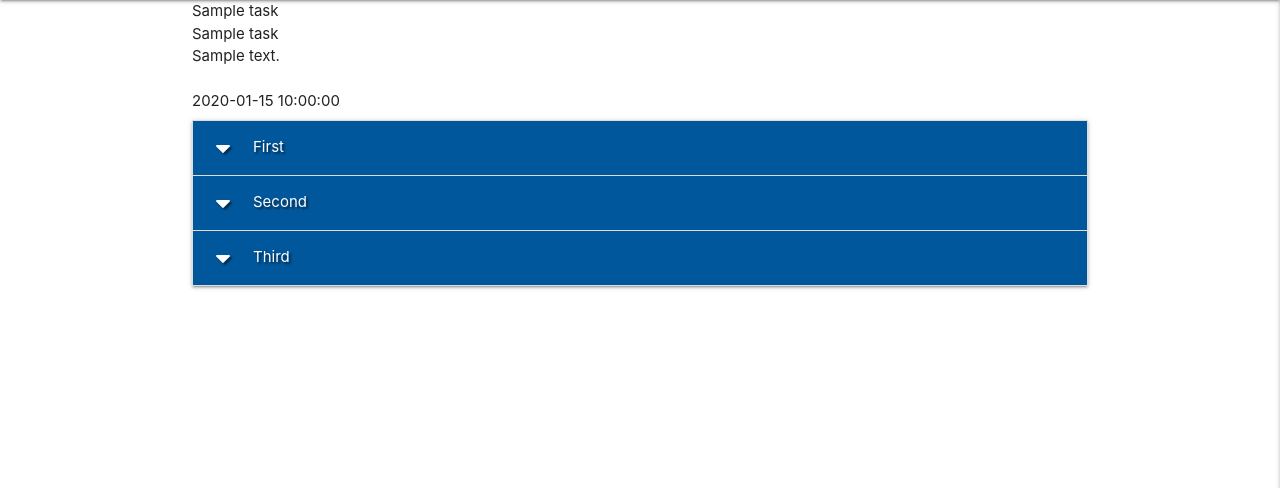
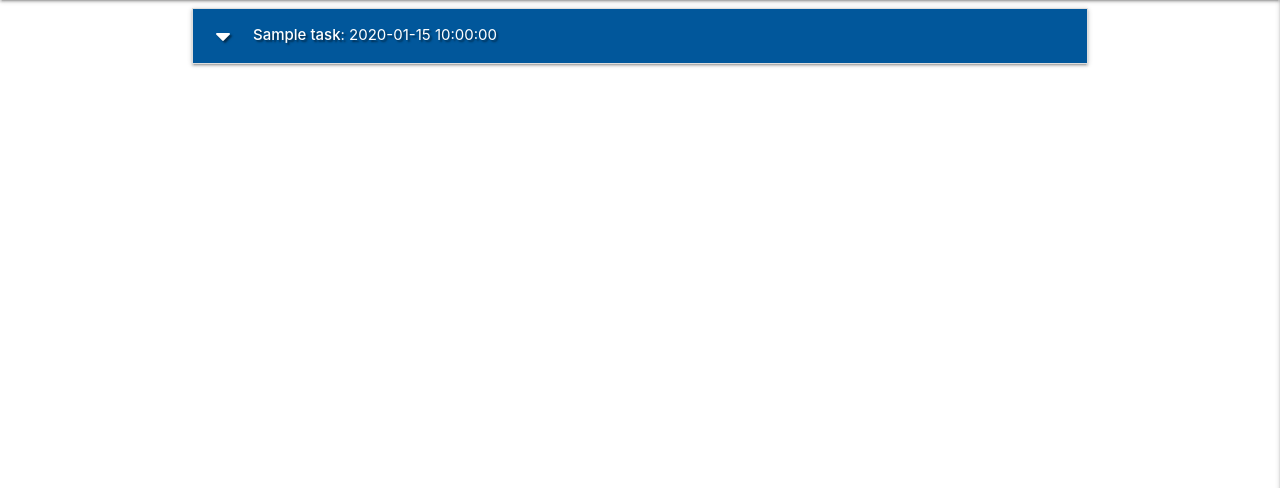
Before and after one commit to PeteCookson/flask-task-manager-project, a Flask app: page / in a window 1280 px wide. Shown: the part 64-552 px from the top of the page. Run offline with Flask 2, Linux system fonts and the light colour scheme; a database or web service that is not in the repository returns one stand-in record (values such as "Sample title"); some libraries are stand-ins or nearby versions.

Commit message:
Bind data from d to accordian

```diff
--- a/app.py
+++ b/app.py
@@ -21,7 +21,7 @@ mongo = PyMongo(app)
 @app.route("/")
 @app.route("/get_tasks")
 def get_tasks():
-    tasks = mongo.db.tasks.find()
+    tasks = list(mongo.db.tasks.find())
     return render_template("tasks.html", tasks=tasks)
 
 
--- a/static/js/script.js
+++ b/static/js/script.js
@@ -2,7 +2,6 @@ $(document).ready(function() {
     $('.sidenav').sidenav({
         edge: "right"
     });
-    $(document).ready(function() {
-        $('.collapsible').collapsible();
-    });
+    $('.collapsible').collapsible();
+    $('.tooltipped').tooltip();
 });
--- a/templates/tasks.html
+++ b/templates/tasks.html
@@ -2,28 +2,31 @@
 {% block content %}
 
 
-{% for task in tasks %}
+<!-- {% for task in tasks %}
 {{ task.task_name }}<br>
 {{ task.category_name }}<br>
 {{ task.task_description }}<br>
 {{ task.is_urgent }}<br>
 {{ task.due_date }}<br>
-{% endfor %}
+{% endfor %} -->
 
 
 <ul class="collapsible">
+    {% for task in tasks %}
     <li>
-        <div class="collapsible-header white-text light-blue darken-4 text-shadow"><i class="fas fa-caret-down"></i>First</div>
-        <div class="collapsible-body"><span>Lorem ipsum dolor sit amet.</span></div>
+        <div class="collapsible-header white-text light-blue darken-4 text-shadow">
+            <i class="fas fa-caret-down"></i>
+            <strong>{{ task.task_name }}</strong> : {{ task.due_date }}
+            {% if task.is_urgent == "on" %}
+            <i class="fas fa-exclamation-circle light-blue-text text-lighten-2 tooltipped" data-position="right" data-tooltip="URGENT!"></i>
+            {% endif %}
+        </div>
+        <div class="collapsible-body">
+            <strong>{{ task.category_name }}</strong>
+            <p>{{ task.task_description }}</p>
+        </div>
     </li>
-    <li>
-        <div class="collapsible-header white-text light-blue darken-4 text-shadow"><i class="fas fa-caret-down"></i>Second</div>
-        <div class="collapsible-body"><span>Lorem ipsum dolor sit amet.</span></div>
-    </li>
-    <li>
-        <div class="collapsible-header white-text light-blue darken-4 text-shadow"><i class="fas fa-caret-down"></i>Third</div>
-        <div class="collapsible-body"><span>Lorem ipsum dolor sit amet.</span></div>
-    </li>
+    {% endfor %}
 </ul>
 
 
```
